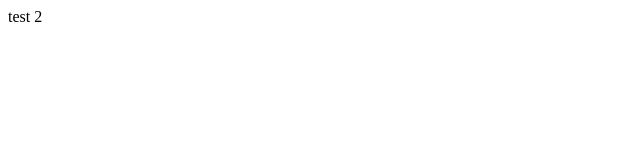
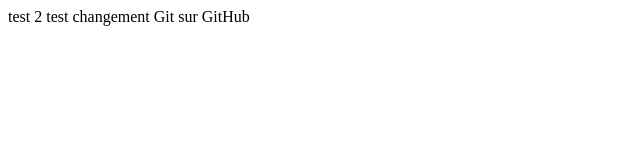
Before and after one commit to bewiame/testGit, a plain HTML site: page test2.html in a window 1280 px wide. Shown: the whole page, without its empty margins (0-640 px from the left). Drawn offline with Linux system fonts and the light colour scheme.

Commit message:
test git

```diff
--- a/test2.html
+++ b/test2.html
@@ -5,5 +5,6 @@
 </head>
 <body>
    test 2
+   test changement Git sur GitHub
 </body>
 </html>
```
